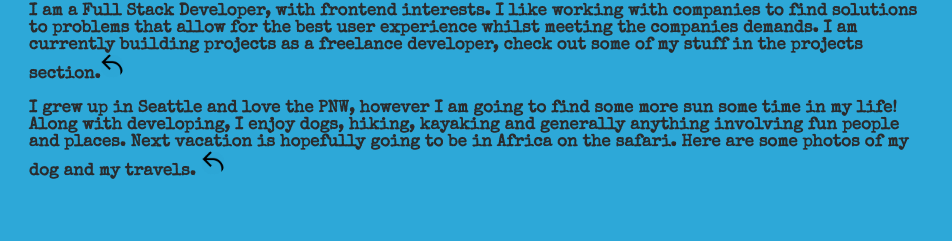
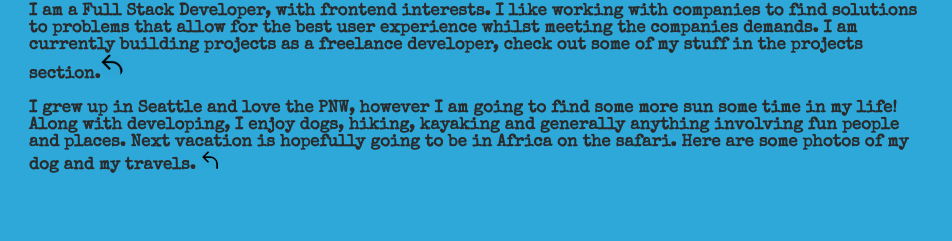
Before and after one commit to cerebrium/portfolioFancy, a React (Create React App) app: page / in a window 1280 px wide. Shown: the part 1699-1940 px from the top of the page, without its empty margins (0-952 px from the left). Built offline with nearby package versions, Linux system fonts and the light colour scheme.

Commit message:
made arrow box bigger

```diff
--- a/src/style.css
+++ b/src/style.css
@@ -577,8 +577,9 @@ body {
   }
 }
 .arrow_left {
-  height: 3vh;
-  border-radius: 1rem;
+  height: 2%;
+  width: 2%;
+  /* border-radius: 1rem; */
 }
 .visible_divs {
   animation: makeVisible 1s forwards;
```
